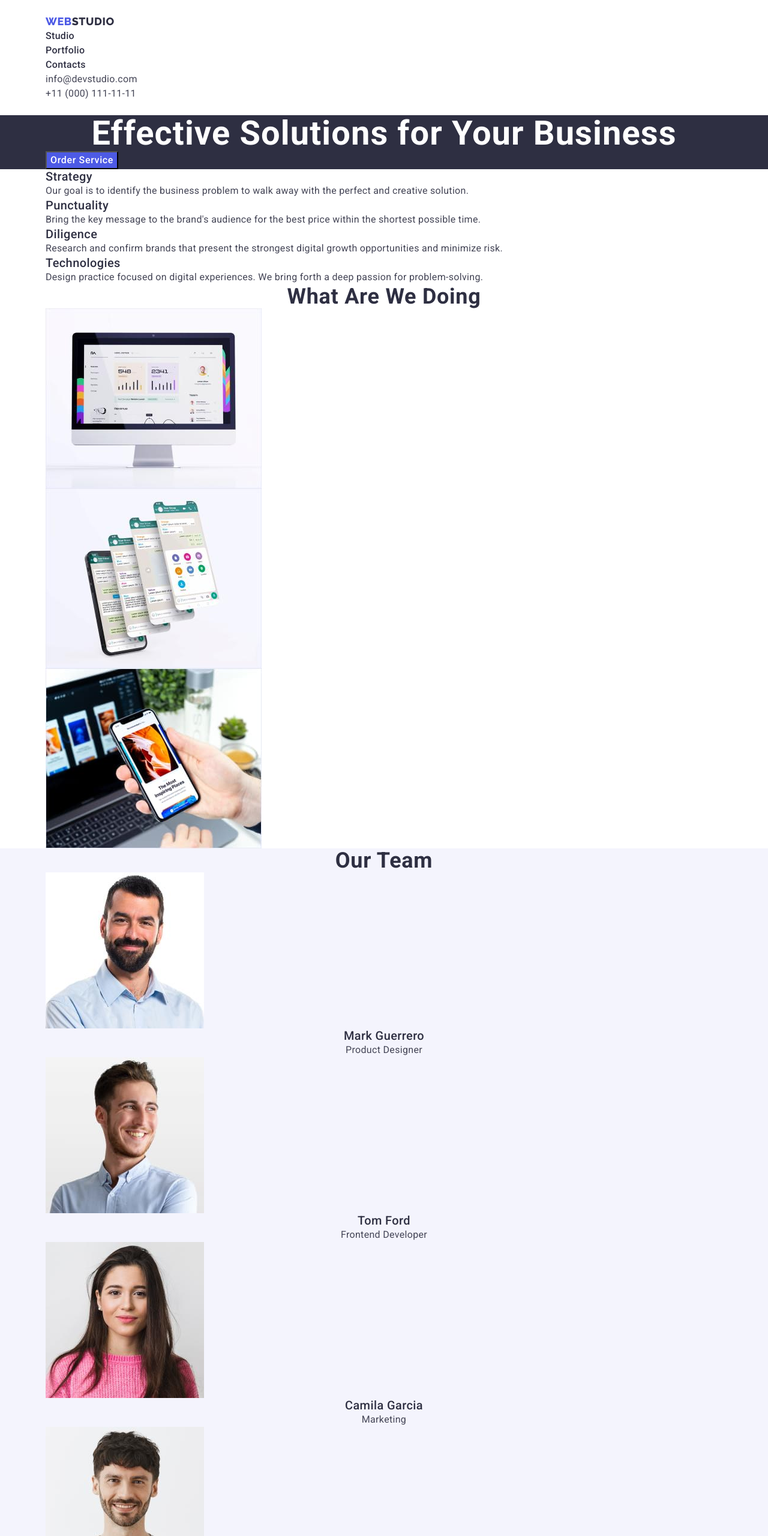
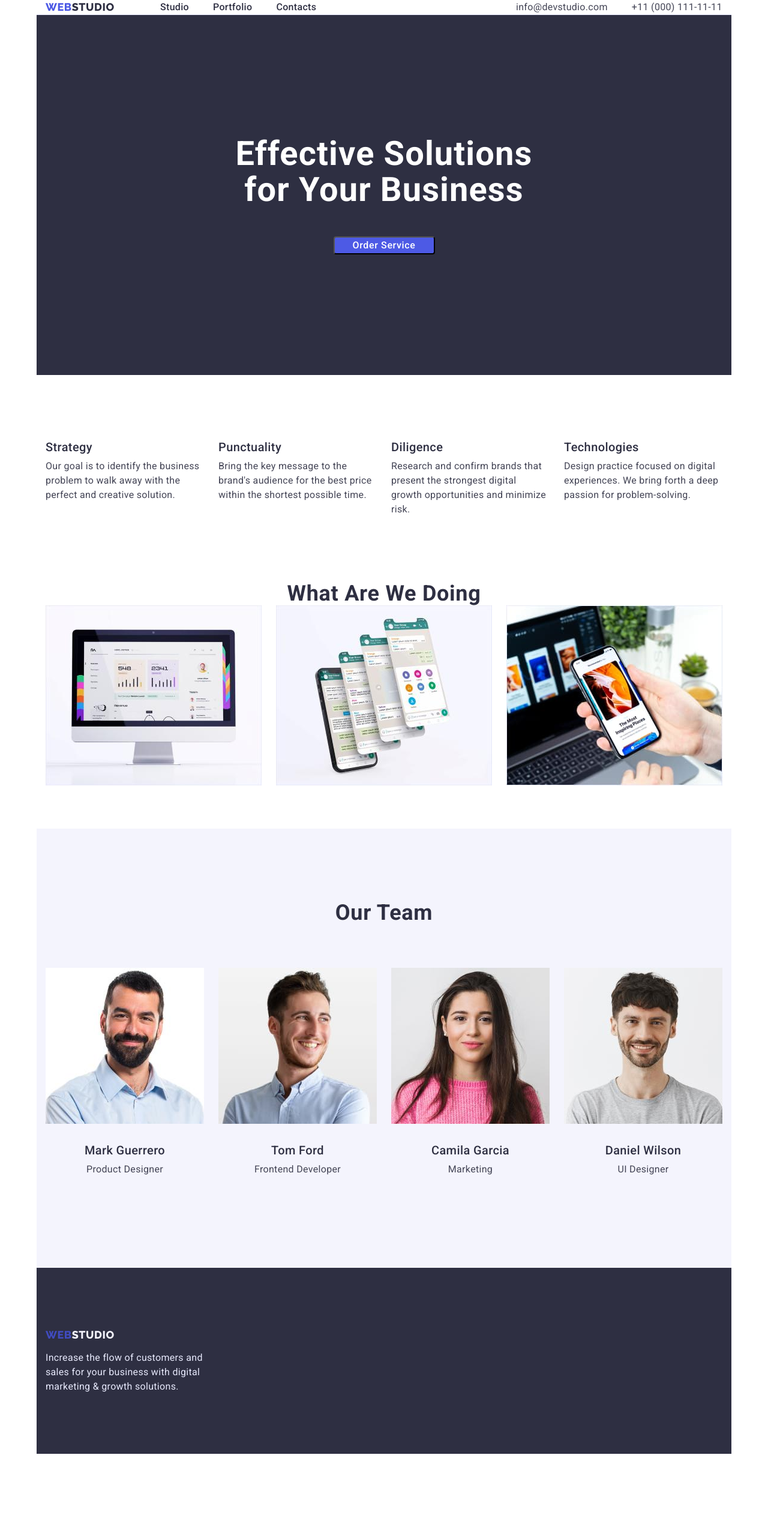
Before and after one commit to DanilKaida/goit-markup-hw-03, a plain HTML site: page index.html in a window 1280 px wide. Shown: the top 2560 px of the page at 60% size. After the commit the page ends 2423 px from the top, so only its background shows below. Drawn offline with nearby package versions, Linux system fonts and the light colour scheme.

Commit message:
остались мелкие недочеты

```diff
--- a/index.html
+++ b/index.html
@@ -19,8 +19,9 @@
     <link rel="stylesheet" href="./styles/style.css" />
   </head>
   <body>
-    <header class="header">
-      <div class="container">
+    <!-------------------------------------- HEADER-->
+    <header>
+      <div class="header-container container">
         <nav class="header-navigation">
           <a class="header-logo link" href="./index.html">
             <span class="logo-one">Web</span>Studio</a
@@ -54,14 +55,17 @@
       </div>
     </header>
     <main>
-      <section class="hero">
-        <div class="container">
+      <!-------------------------------------HERO-->
+      <section>
+        <div class="hero-container container">
           <h1 class="hero-title">Effective Solutions for Your Business</h1>
           <button class="hero-btn" type="button">Order Service</button>
         </div>
       </section>
-      <section class="features">
-        <div class="container">
+
+      <!------------------------section FEATURES-->
+      <section>
+        <div class="features-container container">
           <h2 class="visually-hidden">Features</h2>
           <ul class="features-list list">
             <li class="features-item">
@@ -95,37 +99,48 @@
           </ul>
         </div>
       </section>
-      <section class="activity">
-        <div class="container">
+
+      <!------------------------section ACTIVITY-->
+      <section>
+        <div class="activity-container container">
           <h2 class="activity-title title">What are we doing</h2>
           <ul class="activity-list list">
             <li class="activity-item">
-              <img src="./images/monitor.jpg" alt="Monitor" width="360" />
+              <img
+                src="./images/monitor.jpg"
+                alt="Monitor"
+                width="360"
+                height="300" />
             </li>
             <li class="activity-item">
               <img
                 src="./images/phonescreen.jpg"
                 alt="Phone and three screen"
-                width="360" />
+                width="360"
+                height="300" />
             </li>
             <li class="activity-item">
               <img
                 src="./images/laptopandphone.jpg"
                 alt="Laptop and phone in hand"
-                width="360" />
+                width="360"
+                height="300" />
             </li>
           </ul>
         </div>
       </section>
-      <section class="team">
-        <div class="container">
+
+      <!---------------------------section TEAM -->
+      <section>
+        <div class="team-container container">
           <h2 class="team-title title">Our Team</h2>
           <ul class="team-list list">
             <li class="team-item">
               <img
                 src="./images/markguerrero.jpg"
                 alt="Photo by Mark Guerrero"
-                width="264" />
+                width="264"
+                height="260" />
               <h3 class="team-name">Mark Guerrero</h3>
               <p class="team-specialty">Product Designer</p>
             </li>
@@ -133,7 +148,8 @@
               <img
                 src="./images/tomford.jpg"
                 alt="Photo by Tom Ford"
-                width="264" />
+                width="264"
+                height="260" />
               <h3 class="team-name">Tom Ford</h3>
               <p class="team-specialty">Frontend Developer</p>
             </li>
@@ -141,7 +157,8 @@
               <img
                 src="./images/camilagarcia.jpg"
                 alt="Photo by Camila Garcia"
-                width="264" />
+                width="264"
+                height="260" />
               <h3 class="team-name">Camila Garcia</h3>
               <p class="team-specialty">Marketing</p>
             </li>
@@ -149,7 +166,8 @@
               <img
                 src="./images/danielwilson.jpg"
                 alt="Photo by Daniel Wilson"
-                width="264" />
+                width="264"
+                height="260" />
               <h3 class="team-name">Daniel Wilson</h3>
               <p class="team-specialty">UI Designer</p>
             </li>
@@ -157,8 +175,10 @@
         </div>
       </section>
     </main>
-    <footer class="footer">
-      <div class="container">
+    <!-----------------------------------FOOTER -->
+    <footer>
+      <div class="footer-container container">
+        <div class="footer">
           <a class="footer-logo link" href="./index.html">
             <span class="footer-logo-one">Web</span>Studio
           </a>
@@ -167,6 +187,7 @@
             digital marketing & growth solutions.
           </p>
         </div>
+      </div>
     </footer>
   </body>
 </html>
--- a/portfolio.html
+++ b/portfolio.html
@@ -10,11 +10,18 @@
     <link
       href="https://fonts.googleapis.com/css2?family=Raleway:wght@800&family=Roboto:wght@400;500;700;900&display=swap"
       rel="stylesheet" />
+    <link
+      rel="stylesheet"
+      href="https://cdnjs.cloudflare.com/ajax/libs/modern-normalize/1.1.0/modern-normalize.min.css"
+      integrity="sha512-wpPYUAdjBVSE4KJnH1VR1HeZfpl1ub8YT/NKx4PuQ5NmX2tKuGu6U/JRp5y+Y8XG2tV+wKQpNHVUX03MfMFn9Q=="
+      crossorigin="anonymous"
+      referrerpolicy="no-referrer" />
     <link rel="stylesheet" href="./styles/style.css" />
   </head>
   <body>
+    <!-------------------------------------- HEADER-->
     <header class="header">
-      <div class="container">
+      <div class="header-container container">
         <nav class="header-navigation">
           <a class="header-logo link" href="./index.html">
             <span class="logo-one">Web</span>Studio</a
@@ -48,10 +55,9 @@
       </div>
     </header>
     <main>
-      <section class="portfolio">
+      <section>
         <!-- ---------------------------------FILTER -->
-        <div class="container">
-          <h2 class="visually-hidden">Portfolio</h2>
+        <div class="filter-container container">
           <ul class="filter-list list">
             <li class="filter-item">
               <button class="portfolio-btn" type="button">All</button>
@@ -71,11 +77,12 @@
           </ul>
         </div>
         <!-- -------------------------Work examples -->
-        <div class="container">
+        <div class="portfolio-container container">
+          <h2 class="visually-hidden">Portfolio</h2>
           <ul class="examples-list list">
             <li class="examples-item">
-              <a class="example-link link" href=""
-                ><img
+              <a class="example-link link" href="">
+                <img
                   src="./images/portfolio/Banking_App.jpg"
                   alt="Banking App"
                   width="360"
@@ -176,15 +183,17 @@
         </div>
       </section>
     </main>
-    <footer class="footer">
-      <div class="container">
-        <a class="footer-logo link" href="./index.html"
-          ><span class="footer-logo-one">Web</span>Studio</a
-        >
-        <p class="footer-text">
-          Increase the flow of customers and sales for your business with
-          digital marketing & growth solutions.
-        </p>
+    <footer>
+      <div class="footer-container container">
+        <div class="footer">
+          <a class="footer-logo link" href="./index.html">
+            <span class="footer-logo-one">Web</span>Studio
+          </a>
+          <p class="footer-text">
+            Increase the flow of customers and sales for your business with
+            digital marketing & growth solutions.
+          </p>
+        </div>
       </div>
     </footer>
   </body>
--- a/styles/style.css
+++ b/styles/style.css
@@ -3,7 +3,7 @@
   --main-title-color: #2e2f42;
   --main-background-color: #ffffff;
   --hero-text-color: #ffffff;
-  --second-backgrond-color: #f4f4fd;
+  --second-background-color: #f4f4fd;
   --hero-footer-color: #2e2f42;
   --main-button-color: #4D5AE5;
   --hover-focus-color: #404BBF;
@@ -69,12 +69,16 @@ margin: 0 auto;
 }
 
 /*----------------------------- HEADER */
-.header {
-  padding-top: 24px;
-  padding-bottom: 24px;
+
+.header-container{
+  display: flex;
+  align-items: center;
+  border-bottom: 1px solid #e7e9fc;
   }
 
 .header-navigation {
+   display: flex;
+   align-items: center;
     }
 
 .header-logo {
@@ -83,7 +87,6 @@ margin: 0 auto;
   font-size: 18px;
   line-height: calc(24 / 18);
   display: flex;
-  align-items: center;
   letter-spacing: 0.03em;
   text-transform: uppercase;
   color: var(--main-title-color);
@@ -100,9 +103,10 @@ margin: 0 auto;
 }
 
 .header-list {
-}
-
-.header-item {
+  display: flex;
+  gap: 40px;
+  width: 261px;
+  margin-left: 76px;
   }
 
 .header-link {
@@ -110,17 +114,20 @@ margin: 0 auto;
   font-size: 16px;
   line-height: 1.5;
   letter-spacing: 0.02em;
+  padding: 20px 0;
   color: var(--main-title-color);
 }
 
 .header-link:is(:hover, :focus) {
   color: var(--hover-focus-color);
+  text-decoration: underline;
 }
 
 .adress-list {
-}
-
-.adress-item {
+  display: flex;
+  gap: 40px;
+  width: 344px;
+  margin-left: 332px;
   }
 
 .header-address {
@@ -128,25 +135,35 @@ margin: 0 auto;
   font-size: 16px;
   line-height: 1.5;
   letter-spacing: 0.02em;
+  padding: 20px 0;
   color: inherit;
  }
+
 .header-address:is(:hover, :focus) {
   color: var(--hover-focus-color);
 }
 
 /* -----------------------------------HERO */
 
-.hero {
+.hero-container{
+  height: 600px;
   background-color: var(--hero-footer-color);
+  display: flex;
+  flex-direction: column;
+  justify-content: center;
+  align-items: center;
   }
 
 .hero-title {
+  display: flex;
   font-weight: 700;
   font-size: 56px;
   line-height: calc(60 / 56);
   text-align: center;
   letter-spacing: 0.02em;
+  width: 496px;
   color: var(--hero-text-color);
+  padding-bottom: 48px;
 }
 
 .hero-btn {
@@ -156,22 +173,38 @@ margin: 0 auto;
   font-size: 16px;
   line-height: 1.5;
   display: flex;
+  justify-content: center;
   align-items: center;
   letter-spacing: 0.04em;
+  width: 169px;
   color: var(--hero-text-color);
+  border-radius: 4px;
 }
+
 .hero-btn:is(:hover, :focus) {
     background-color: var(--hover-focus-color);
 }
 /* ----------------------section FEATURES */
 
-.features {
+  .features-container{
+  height: 344px;
+  display: flex;
+  flex-direction: column;
+  justify-content: center;
+  align-items: center;
+  background-color: var(--main-background-color);
   }
 
 .features-list {
+    display: flex;
+  justify-content: space-between;
+  gap: 24px;
   }
 
 .features-item {
+  width: 264px;
+  display: flex;
+  flex-direction: column;
 }
 
 .features-subtitle {
@@ -180,6 +213,7 @@ margin: 0 auto;
   line-height: 1.2;
   letter-spacing: 0.02em;
   color: var(--main-title-color);
+  padding-bottom: 8px;
 }
 
 .features-text {
@@ -190,53 +224,86 @@ margin: 0 auto;
 
 /* ----------------------section ACTIVITY */
 
-.activity {
+.activity-container {
+  height: 412px;
+  display: flex;
+  flex-direction: column;
+  justify-content: space-between;
+  align-items:center;
+  background-color: var(--main-background-color);
+  padding-bottom: 120px;
 }
 
 .activity-title {
+  display: flex;
 }
 
 .activity-list {
-}
-
-.activity-item {
+display: flex;
+gap: 24px;
 }
 
 /* -------------------------section TEAM */
 
-.team {
-  background-color: var(--second-backgrond-color);
+.team-container{
+  height: 732px;
+  display: flex;
+  flex-direction: column;
+  align-items:center;
+  background-color: var(--second-background-color);
 }
 
 .team-title {
+  display: flex;
+  padding-top: 120px;
+  padding-bottom: 72px;
 }
 
 .team-list {
+  display: flex;
+  gap: 24px;
 }
 
 .team-item {
+  display: flex;
+  flex-direction: column;
+  align-items:center;
+  text-align: center;
   }
 
 .team-name {
   font-weight: 500;
   font-size: 20px;
   line-height: 1.2;
+  display: flex;
   text-align: center;
   letter-spacing: 0.02em;
   color: var(--main-title-color);
+  padding-top: 32px;
+  padding-bottom: 8px;
 }
 
 .team-specialty {
   font-size: 16px;
   line-height: 1.5;
+  display: flex;
   text-align: center;
   letter-spacing: 0.02em;
 }
 
 /* ------------------------------FOOTER */
 
-.footer {
+.footer-container {
+  display: flex;
+  height: 310px;
+  align-items: center;
   background-color: var(--hero-footer-color);
+}
+
+.footer{
+display: flex;
+flex-wrap: wrap;
+width: 264px;
 }
 
 .footer-logo {
@@ -248,6 +315,8 @@ margin: 0 auto;
   align-items: center;
   letter-spacing: 0.03em;
   text-transform: uppercase;
+  width: 115px;
+  padding-bottom: 16px;
   color: #f4f4fd;
 }
 .footer-logo:is(:hover, :focus) {
@@ -262,19 +331,26 @@ margin: 0 auto;
   font-size: 16px;
   line-height: 1.5;
   letter-spacing: 0.02em;
+  display: flex;
   color: #e7e9fc;
 }
-/* --------------------------portfolio */
+/* ---------------------------------PORTFOLIO -- */
+/* !-----------------------------------FILTER --*/
 
-.portfolio {
+.filter-container{
+ height: 216px;
+  display: flex;
+  justify-content: center;
+  align-items: center;
   }
 
-/* !-----------------------------------FILTER --*/
-
 .filter-list {
-}
-
-.filter-item{
+  width: 606px;
+  height: 48px;
+  display: flex;
+  justify-content: space-between;
+  align-items: center;
+  gap: 24px;
 }
 
 .portfolio-btn {
@@ -284,25 +360,47 @@ margin: 0 auto;
   line-height: 1.5;
   display: flex;
   align-items: center;
-  text-align: center;
+  text-align: start;
   letter-spacing: 0.04em;
+  padding: 12px 24px;
+  border: 1px solid #E7E9FC
+  border-radius: 4px;
   background-color: var(--second-backgrond-color);
   color: var(--main-button-color);
+}
 
-}
 .portfolio-btn:is(:hover, :focus) {
   color: #FFFFFF;
   background-color: #404BBF;
 }
-/* ---------------------------Work examples -- */
+/* ---------------------------WORK EXAMPLES -- */
+
+.portfolio-container{
+  height: 1356px;
+  display: flex;
+  margin-bottom: 18px;
+  }
 
 .examples-list {
+  display: flex;
+  justify-content: space-between;
+  flex-wrap: wrap;
+  align-content: start;
+  row-gap: 48px;
+  column-gap: 24px;
+  padding-bottom: 18px;
+  border-bottom: 1px solid #5e5f6d;
 }
 
 .examples-item {
+  display: flex;
+  flex-direction: column;
+  align-items:center;
+  text-align: start;
   }
 
 .examples-link {
+  display: flex;
 }
 
 .examples-subtitle {
@@ -310,6 +408,9 @@ margin: 0 auto;
     font-size: 20px;
     line-height: calc(24/20);
     letter-spacing: 0.02em;
+    padding-top: 32px;
+    padding-bottom: 8px;
+    padding-left: 16px;
     color: var(--main-title-color);
 }
 
@@ -318,4 +419,6 @@ margin: 0 auto;
   line-height: 1.5;
   letter-spacing: 0.02em;
   color: var(--main-text-color);
+  padding-left: 16px;
+  padding-bottom: 32px;
   }
```
Lines whose indentation alone changed are shown as unchanged.
